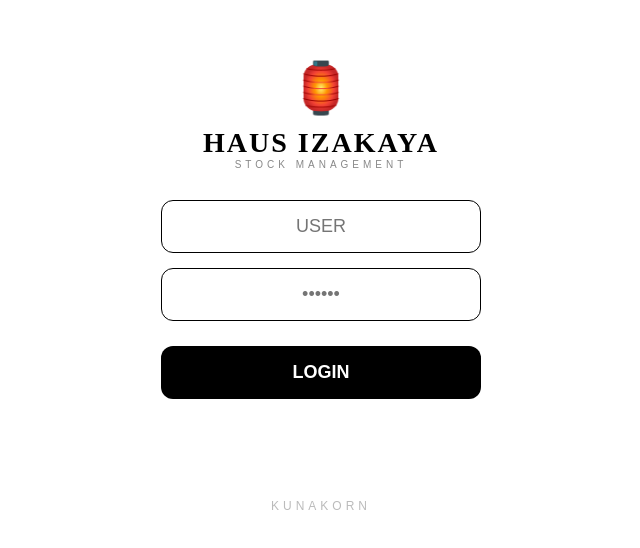
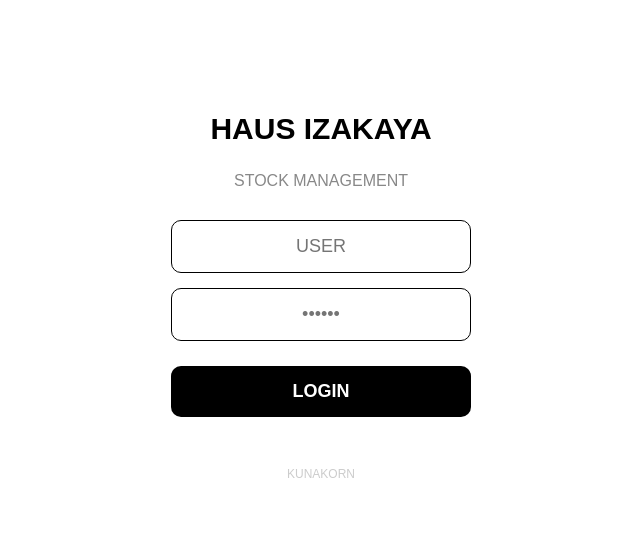
Before and after one commit to HAUSIZAKAYA/HSUS-IZAKATA-STCOK, a React (Create React App) app: page / in a window 1280 px wide. Shown: the part 136-684 px from the top of the page, without its empty margins (319-959 px from the left). Built offline with nearby package versions, Linux system fonts and the light colour scheme.

Commit message:
Update App.js

```diff
--- a/src/App.js
+++ b/src/App.js
@@ -1,17 +1,11 @@
-// วางลิงก์ที่กูเกิลหาไม่เจอนั่นแหละครับ ใส่ไว้ตรงนี้เลย มันถูกต้องแล้ว!
-const SCRIPT_URL = "https://script.google.com/macros/s/AKfycbyssXPamv24PHsb-0l82fgMo5jvujkvyhXFucifYP1H9qaOWFMjE7iZ2OesPFjFJOKZ5g/exec";
 import React, { useState, useEffect } from 'react';
-
-// --- รหัสเชื่อมต่อเดิมของพี่ ตรวจสอบแล้วว่าถูกต้อง ---
 const DEPLOYMENT_ID = "AKfycbyssXPamv24PHsb-0l82fgMo5jvujkvyhXFucifYP1H9qaOWFMjE7iZ2OesPFjFJOKZ5g";
-
 export default function HausStockApp() {
   const [user, setUser] = useState('');
   const [pass, setPass] = useState('');
   const [isLoggedIn, setIsLoggedIn] = useState(false);
   const [loggedInUser, setLoggedInUser] = useState('');
-
-  // 1. ตรวจสอบ Session เมื่อเปิดแอป
+ // 1. ระบบจำการล็อกอิน (Session Persistence)
   useEffect(() => {
     const savedUser = localStorage.getItem('haus_user_session');
     if (savedUser) {
@@ -19,90 +13,68 @@ export default function HausStockApp() {
       setIsLoggedIn(true);
     }
   }, []);
-
-  const handleLogin = (e) => {
-    if (e) e.preventDefault();
+ const handleLogin = () => {
     const staffList = ['NAVIN', 'JIDAPA', 'THANATORN', 'BEW', 'STAMP', 'NON', 'SURA', 'DAO', 'DUEN', 'YAN'];
-
-    const u = user.toUpperCase();
-    const p = pass.toUpperCase();
-
-    const isAdmin = u === 'ADMIN888' && p === 'HAUS2026';
-    const isStaff = staffList.includes(u) && p === '1234';
-
-    if (isAdmin || isStaff) {
-      localStorage.setItem('haus_user_session', u);
-      setLoggedInUser(u);
+    const isAdmin = user === 'ADMIN888' && pass === 'HAUS2026';
+    const isStaff = staffList.includes(user) && pass === '1234';
+ if (isAdmin || isStaff) {
+      localStorage.setItem('haus_user_session', user);
+      setLoggedInUser(user);
       setIsLoggedIn(true);
     } else {
-      alert('USER หรือ PASSWORD ไม่ถูกต้องครับพี่!');
+      alert('USER หรือ PASSWORD ไม่ถูกต้อง');
     }
   };
-
-  const handleLogout = () => {
+const handleLogout = () => {
     localStorage.removeItem('haus_user_session');
     setIsLoggedIn(false);
     setUser('');
     setPass('');
   };
-
-  // --- 2. ส่วนแสดงผลหน้าจอ LOGIN ---
+// --- หน้าจอ LOGIN (แบบคลีน) ---
   if (!isLoggedIn) {
     return (
-      <div style={{ minHeight: '100vh', display: 'flex', flexDirection: 'column', alignItems: 'center', justifyContent: 'center', backgroundColor: '#fff', fontFamily: 'sans-serif', padding: '20px' }}>
-        <style>{`@import url('https://fonts.googleapis.com/css2?family=Noto+Serif+JP:wght@700&display=swap');`}</style>
-
-        <div style={{ textAlign: 'center', marginBottom: '30px' }}>
-          <div style={{ fontSize: '50px', marginBottom: '10px' }}>🏮</div>
-          <h1 style={{ fontFamily: 'Noto Serif JP', margin: 0, fontSize: '28px', fontWeight: '900', letterSpacing: '2px', color: '#000' }}>HAUS IZAKAYA</h1>
-          <p style={{ margin: 0, fontSize: '10px', color: '#888', letterSpacing: '4px' }}>STOCK MANAGEMENT</p>
-        </div>
-
-        <form onSubmit={handleLogin} style={{ width: '100%', maxWidth: '320px' }}>
+      <div style={{ minHeight: '100vh', display: 'flex', flexDirection: 'column', alignItems: 'center', justifyContent: 'center', padding: '20px', fontFamily: 'sans-serif', backgroundColor: '#fff' }}>
+        <h1 style={{ fontSize: '30px', fontWeight: 'bold', marginBottom: '10px' }}>HAUS IZAKAYA</h1>
+        <p style={{ color: '#888', marginBottom: '30px' }}>STOCK MANAGEMENT</p>
+        <div style={{ width: '100%', maxWidth: '300px' }}>
           <input
             type="text"
             placeholder="USER"
             value={user}
-            onChange={(e) => setUser(e.target.value)}
-            style={{ width: '100%', padding: '15px', marginBottom: '15px', borderRadius: '12px', border: '1px solid #000', fontSize: '18px', textAlign: 'center', boxSizing: 'border-box', backgroundColor: '#fff', outline: 'none' }}
-            required
+            onChange={(e) => setUser(e.target.value.toUpperCase())}
+            style={{ width: '100%', padding: '15px', marginBottom: '15px', borderRadius: '10px', border: '1px solid #000', fontSize: '18px', textAlign: 'center', boxSizing: 'border-box' }}
           />
           <input
             type="password"
             placeholder="••••••"
             value={pass}
-            onChange={(e) => setPass(e.target.value)}
-            style={{ width: '100%', padding: '15px', marginBottom: '25px', borderRadius: '12px', border: '1px solid #000', fontSize: '18px', textAlign: 'center', boxSizing: 'border-box', backgroundColor: '#fff', outline: 'none' }}
-            required
+            onChange={(e) => setPass(e.target.value.toUpperCase())}
+            style={{ width: '100%', padding: '15px', marginBottom: '25px', borderRadius: '10px', border: '1px solid #000', fontSize: '18px', textAlign: 'center', boxSizing: 'border-box' }}
           />
-          <button type="submit" style={{ width: '100%', padding: '16px', borderRadius: '12px', border: 'none', backgroundColor: '#000', color: '#fff', fontSize: '18px', fontWeight: 'bold', cursor: 'pointer' }}>
+          <button
+            onClick={handleLogin}
+            style={{ width: '100%', padding: '15px', backgroundColor: '#000', color: '#fff', borderRadius: '10px', fontWeight: 'bold', fontSize: '18px', border: 'none', cursor: 'pointer' }}
+          >
             LOGIN
           </button>
-        </form>
-
-        <p style={{ marginTop: '100px', fontSize: '12px', color: '#bbb', letterSpacing: '4px' }}>KUNAKORN</p>
+        </div>
+        <p style={{ marginTop: '50px', color: '#ccc', fontSize: '12px' }}>KUNAKORN</p>
       </div>
     );
   }
-
-  // --- 3. ส่วนแสดงผลหน้าจอ Dashboard (หลัง Login) ---
+  // --- หน้าจอหลัง LOGIN สำเร็จ ---
   return (
-    <div style={{ minHeight: '100vh', padding: '40px 20px', textAlign: 'center', fontFamily: 'sans-serif', backgroundColor: '#fdfdfd', display: 'flex', flexDirection: 'column', alignItems: 'center' }}>
-      <div style={{ fontSize: '50px', marginBottom: '15px' }}>✅</div>
-      <h2 style={{ margin: '0 0 10px 0', fontWeight: '900' }}>LOGIN สำเร็จ</h2>
-      <p style={{ color: '#666', margin: 0 }}>ยินดีต้อนรับคุณ: <strong style={{ color: '#000' }}>{loggedInUser}</strong></p>
-
-      <div style={{ margin: '30px auto', padding: '25px', border: '1px dashed #ddd', borderRadius: '20px', width: '100%', maxWidth: '320px', backgroundColor: '#fff', boxSizing: 'border-box' }}>
-        <p style={{ fontSize: '12px', color: '#00c853', fontWeight: 'bold', margin: '0 0 10px 0' }}>● ระบบจำ Session เรียบร้อย</p>
-        <p style={{ fontSize: '11px', color: '#999', margin: '0 0 15px 0', lineHeight: '1.5' }}>พี่ลอง Refresh หน้าจอได้เลยครับ ข้อมูลไม่หลุดแน่นอน</p>
-        <div style={{ fontSize: '9px', color: '#ccc', wordBreak: 'break-all', backgroundColor: '#f9f9f9', padding: '10px', borderRadius: '8px' }}>
-          Deployment ID: {DEPLOYMENT_ID}
-        </div>
+    <div style={{ minHeight: '100vh', display: 'flex', flexDirection: 'column', alignItems: 'center', justifyContent: 'center', padding: '20px', fontFamily: 'sans-serif', textAlign: 'center' }}>
+      <h2 style={{ color: '#2ecc71' }}>✅ LOGIN สำเร็จ</h2>
+      <p style={{ fontSize: '20px', margin: '10px 0' }}>คุณ: <strong>{loggedInUser}</strong></p>
+      <div style={{ margin: '20px 0', padding: '15px', backgroundColor: '#f9f9f9', borderRadius: '10px', fontSize: '14px', color: '#666' }}>
+        <p>สถานะ: ระบบจำ Session แล้ว</p>
+        <p>ID: {DEPLOYMENT_ID}</p>
       </div>
-
       <button
         onClick={handleLogout}
-        style={{ marginTop: 'auto', padding: '15px 30px', borderRadius: '12px', border: '1px solid #ff5252', backgroundColor: 'transparent', color: '#ff5252', fontWeight: 'bold', cursor: 'pointer', fontSize: '14px' }}
+        style={{ padding: '10px 25px', backgroundColor: '#e74c3c', color: '#fff', border: 'none', borderRadius: '8px', cursor: 'pointer', fontWeight: 'bold' }}
       >
         LOGOUT (ออกจากระบบ)
       </button>
```
